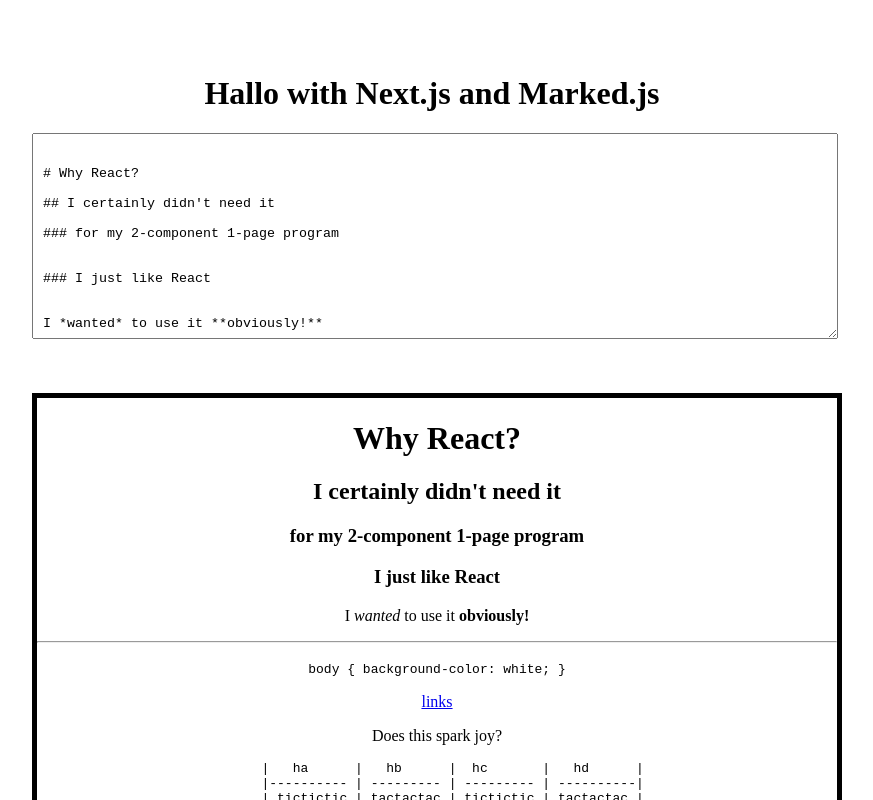
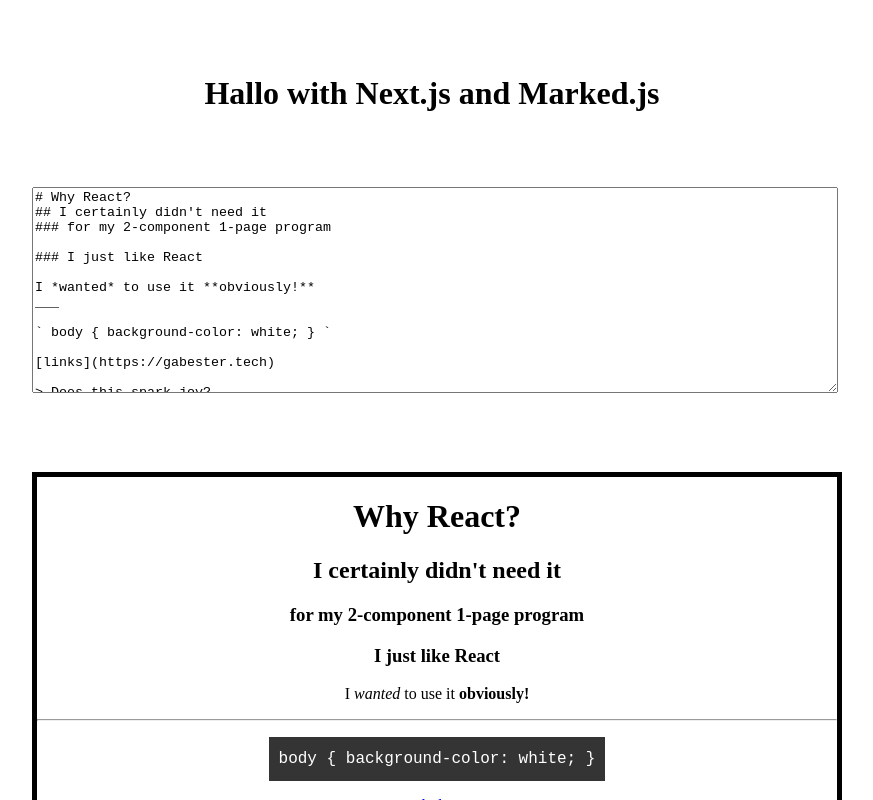
Before and after one commit to Gabester0/chainsaw-markdown, a Next.js app: page / in a window 1280 px wide. Shown: the top 800 px of the page, without its empty margins (208-1081 px from the left). Built offline with nearby package versions, Linux system fonts and the light colour scheme.

Commit message:
finalized table styling

```diff
--- a/pages/components/input/input.js
+++ b/pages/components/input/input.js
@@ -2,41 +2,39 @@
 
 function input(props){
 
-    const htmlValue = `
-        \r # Why React?
-        \r ## I certainly didn\'t need it
-        \r ### for my 2-component 1-page program
+    const htmlValue = `# Why React?\r
+## I certainly didn\'t need it\r
+### for my 2-component 1-page program\r
 
-        \r ### I just like React
+### I just like React\r
 
-        \r I *wanted* to use it **obviously!**
-        \r ___
+I *wanted* to use it **obviously!**\r
+___\r
 
-        \r \` body { background-color: white; } \`
+\` body { background-color: white; } \`\r
 
-        \r [links](https://gabester.tech)
+[links](https://gabester.tech)\r
 
-        \r > Does this spark joy?
+> Does this spark joy?\r
 
-        |   ha      |   hb      |  hc       |   hd      |
-        |---------- | --------- | --------- | ----------|
-        | tictictic | tactactac | tictictic | tactactac |
-        | toetoetoe | tictictic | toetoetoe | tactactac |
+|   ha      |   hb      |  hc       |   hd      |
+|---------- | --------- | --------- | ----------|
+| tictictic | tactactac | tictictic | tactactac |
+| toetoetoe | tictictic | toetoetoe | tactactac |
 
-        \r 1. I
-        \r 2. am
-        \r - a
-        \r - list
+1. I\r
+2. am\r
+- a\r
+- list\r
 
-        \r ![React Logo w/ Text](https://goo.gl/Umyytc)
+![React Logo w/ Text](https://goo.gl/Umyytc)\r
 
-        \r \`\`\`
-        \r //I am a
-        \r //multi-line
-        \r //code block
-        \r <div></div>
-        \r \`\`\`
-    `;
+\`\`\`\r
+//I am a\r
+//multi-line\r
+//code block\r
+<div></div>\r
+\`\`\`\r`;
 
     return (
         <div>
--- a/pages/components/output/output.js
+++ b/pages/components/output/output.js
@@ -1,8 +1,8 @@
-const output = (props) => {
+const output = (props, {cssTest}) => {
 
     return (
         <div>
-            <div id='preview' dangerouslySetInnerHTML={props.setMarkdown}>
+            <div id='preview' className={cssTest} dangerouslySetInnerHTML={props.setMarkdown}>
             </div>
                 <style jsx>{`
                 #preview{
@@ -10,15 +10,6 @@
                     margin: 50px auto;
                     border: 5px solid black;
                 }
-                #preview {
-                    border-collapse: collapse;
-                }
-                th,
-                td {
-                    border: 2px solid gray;
-                    padding-left: 5px;
-                    padding-right: 5px;
-                }
                 `}</style>
         </div>
     )
--- a/pages/index.js
+++ b/pages/index.js
@@ -6,41 +6,39 @@
 
 class Home extends Component{
     state = {
-        input: `
-        \r # Why React?
-        \r ## I certainly didn\'t need it
-        \r ### for my 2-component 1-page program
+        input: `# Why React?\r
+## I certainly didn\'t need it\r
+### for my 2-component 1-page program\r
 
-        \r ### I just like React
+### I just like React\r
 
-        \r I *wanted* to use it **obviously!**
-        \r ___
+I *wanted* to use it **obviously!**\r
+___\r
 
-        \r \` body { background-color: white; } \`
+\` body { background-color: white; } \`\r
 
-        \r [links](https://gabester.tech)
+[links](https://gabester.tech)\r
 
-        \r > Does this spark joy?
+> Does this spark joy?\r
 
-        |   ha      |   hb      |  hc       |   hd      |
-        |---------- | --------- | --------- | ----------|
-        | tictictic | tactactac | tictictic | tactactac |
-        | toetoetoe | tictictic | toetoetoe | tactactac |
+|   ha      |   hb      |  hc       |   hd      |
+|---------- | --------- | --------- | ----------|
+| tictictic | tactactac | tictictic | tactactac |
+| toetoetoe | tictictic | toetoetoe | tactactac |
 
-        \r 1. I
-        \r 2. am
-        \r - a
-        \r - list
+1. I\r
+2. am\r
+- a\r
+- list\r
 
-        \r ![React Logo w/ Text](https://goo.gl/Umyytc)
+![React Logo w/ Text](https://goo.gl/Umyytc)\r
 
-        \r \`\`\`
-        \r //I am a
-        \r //multi-line
-        \r //code block
-        \r <div></div>
-        \r \`\`\`
-        `
+\`\`\`\r
+//I am a\r
+//multi-line\r
+//code block\r
+<div></div>\r
+\`\`\`\r`
     };
 
     componentDidMount(){
@@ -57,7 +55,7 @@
     }
 
     getMarkdown = () =>{
-        const markdown = marked(this.state.input, {sanitize: true, tables: true, breaks: true});
+        const markdown = marked(this.state.input, {sanitize: true, tables: true, breaks: true}, );
         return {__html: markdown};
     }
 
@@ -67,22 +65,35 @@
             <div >
                 <h1>Hallo with Next.js and Marked.js</h1>
                     <Input change={(event) => this.changeListener(event) } />
-                    <Output className="outputClass" setMarkdown={this.getMarkdown()} />
-                    <style jsx>{`
+                    <Output setMarkdown={this.getMarkdown()} />
+                    <style jsx global>{`
                         div {
                             width: 800px;
                             margin: 75px auto;
-                            border; 2px solid black;
+                            border; 2px solid #343434;
                             text-align: center;
+                            font-size: 16px;
                         }
-                        #preview table {
+                        table {
                             border-collapse: collapse;
+                            margin: auto;
                         }
-                        #preview td,
-                        #preview th {
-                            border: 2px solid gray;
-                            padding-left: 5px;
-                            padding-right: 5px;
+                        td,
+                        th {
+                            border: 4px solid #343434;
+                            padding: 5px;
+                        }
+                        code {
+                            display: inline-block;
+                            background: #343434;
+                            color: white;
+                            line-height:150%;
+                            padding: 10px;
+                        }
+                        ul,
+                        ol {
+                            width: 100px;
+                            margin: 25px auto;
                         }
                     `}</style>
             </div>
```
